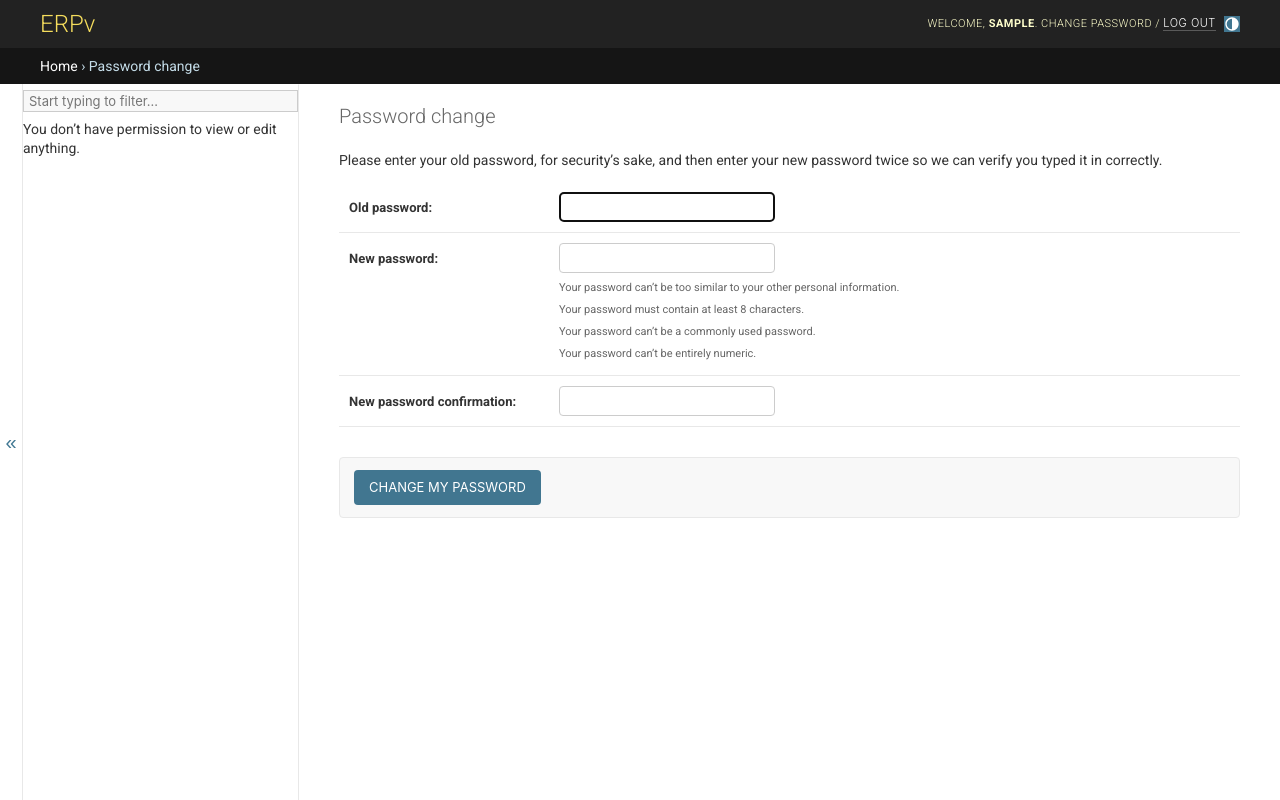
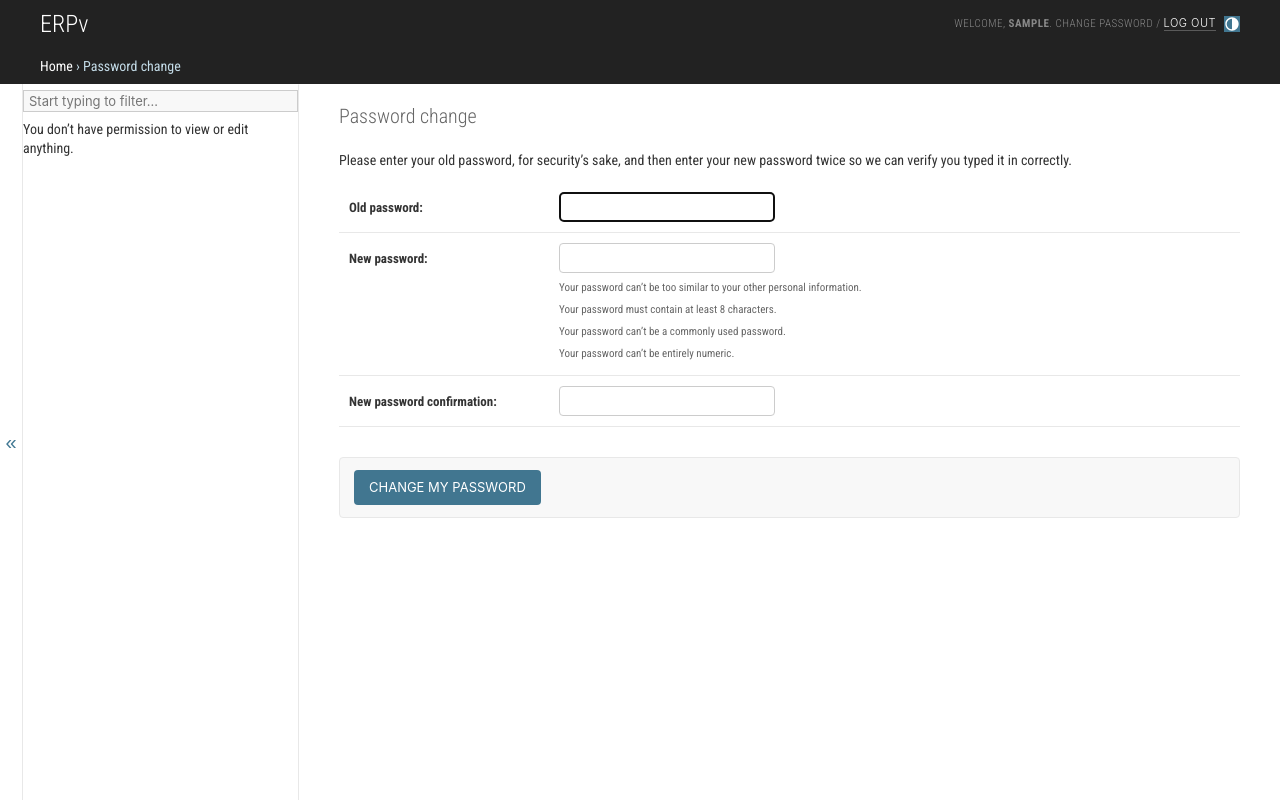
Before and after one commit to Um9i/ERPv, a Django app: a page that uses templates/admin/base_site.html in a window 1280 px wide. Run offline with Django 4.2, Linux system fonts and the light colour scheme; the visitor is signed in with stand-in values (Sample User, id 1).

Commit message:
alter css

```diff
--- a/static/css/admin-extra.css
+++ b/static/css/admin-extra.css
@@ -1,12 +1,33 @@
 @import url('https://fonts.googleapis.com/css2?family=Roboto:ital,wght@0,100;0,300;0,400;0,500;0,700;0,900;1,100;1,300;1,400;1,500;1,700;1,900&display=swap');
+@import url('https://fonts.googleapis.com/css2?family=Roboto+Condensed:ital,wght@0,100..900;1,100..900&family=Roboto+Mono:ital,wght@0,100..700;1,100..700&display=swap');
+body, nav {
+    font-family: 'Roboto Condensed', sans-serif;
+}
 
-body {
-    font-family: 'Roboto', sans-serif;
+#changelist-form {
+    font-family: 'Roboto Mono', monospace;
+}
+
+html[data-theme="light"], :root {
+    --accent: #ffffff;
+}
+
+#header {
+    color: #888;
+}
+
+#nav-sidebar .current-app .section:link, #nav-sidebar .current-app .section:visited {
+    color: #FFF;
+    font-weight: bold;
+}
+
+#site-name {
+    font-weight: bold;
 }
 
 a:link,
 a:visited {
-    color: #3ab1a1;
+    color: #888;
 }
 
 #header {
@@ -20,5 +41,5 @@ a:visited {
 }
 
 div.breadcrumbs {
-    background: #151515 !important;
+    background: #222 !important;
 }
```
